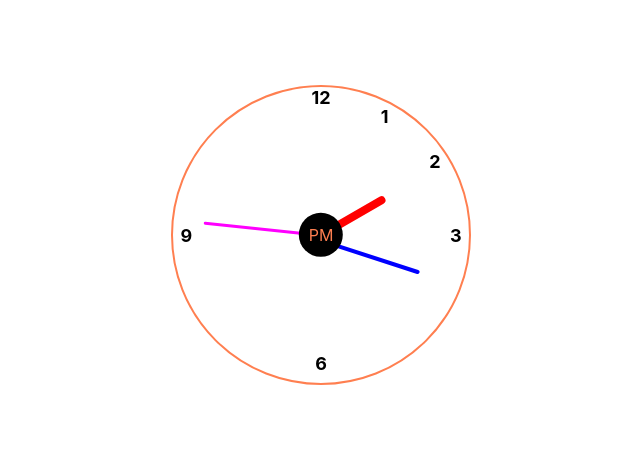
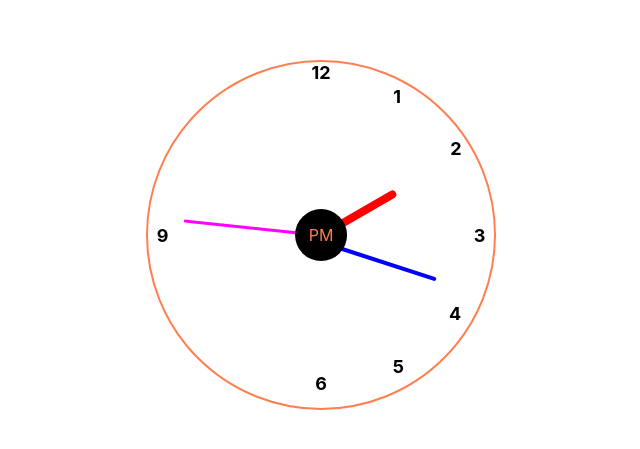
Before and after one commit to nevtay/analog-clock, a website: page index.html in a window 1280 px wide. Shown: the part 165-614 px from the top of the page, without its empty margins (319-959 px from the left). Drawn offline with Linux system fonts and the light colour scheme.

Commit message:
feat: increase clock's cirumference, and add digits and styling to display 4 o' clock and 5 o' clock

```diff
--- a/styles.css
+++ b/styles.css
@@ -15,8 +15,8 @@ body {
 }
 
 #clock-face {
-  height: 300px;
-  width: 300px;
+  height: 350px;
+  width: 350px;
   position: relative;
   top: 50%;
   left: 50%;
@@ -91,8 +91,8 @@ body {
 .one {
   position: absolute;
   width: 100%;
-  left: 71.5%;
-  top: 6.5%;
+  left: 72%;
+  top: 7%;
   transform: translateX(-50%);
   text-align: center;
 }
@@ -104,8 +104,8 @@ body {
 .two {
   position: absolute;
   width: 100%;
-  left: 88.5%;
-  top: 21.5%;
+  left: 89%;
+  top: 22%;
   transform: translateX(-50%);
   text-align: center;
 }
@@ -123,6 +123,28 @@ body {
 
 .three::after {
   content: "3";
+}
+
+.four {
+  position: absolute;
+  transform: translateY(-50%);
+  right: 9.5%;
+  top: 72.5%;
+}
+
+.four::after {
+  content: "4";
+}
+
+.five {
+  position: absolute;
+  transform: translateY(-50%);
+  right: 26%;
+  top: 88%;
+}
+
+.five::after {
+  content: "5";
 }
 
 .six {
```
